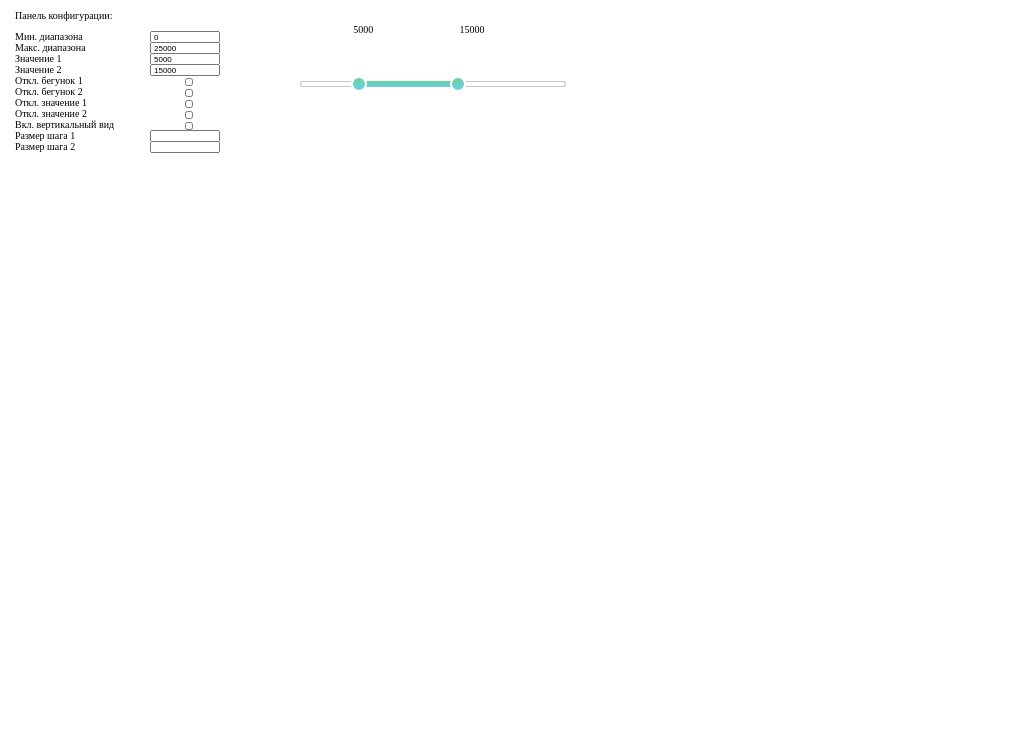
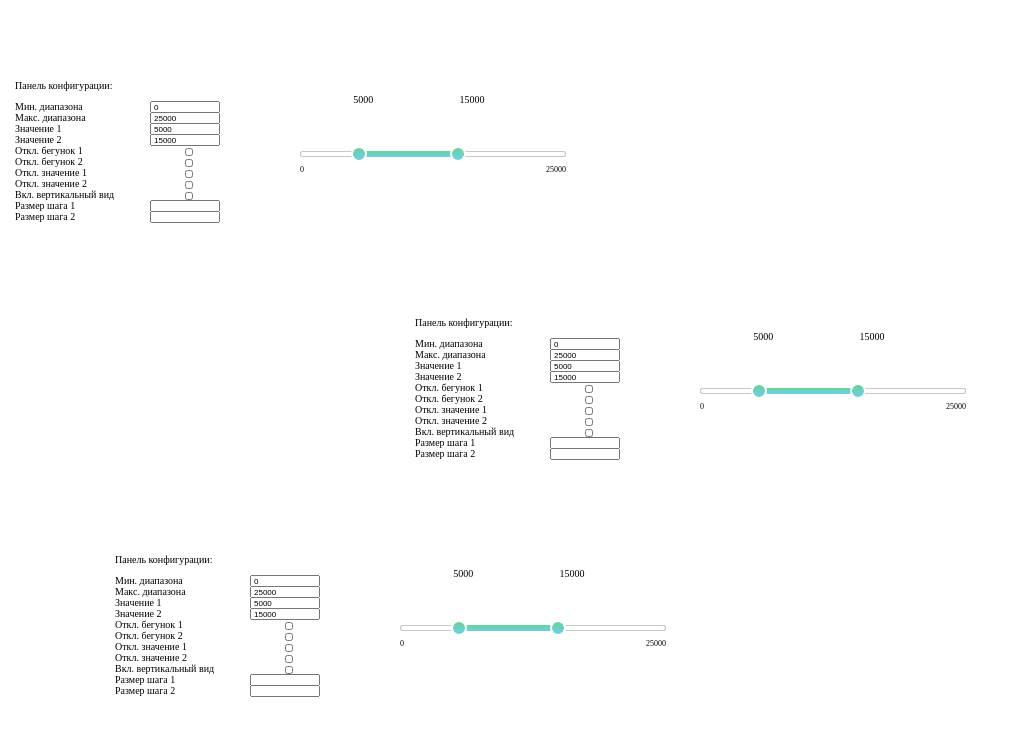
Before and after one commit to Vodkamishka/plugin-range-slider, a website: page index.html in a window 1280 px wide. Shown: the whole page, without its empty margins (0-1014 px from the left). Drawn offline with Linux system fonts and the light colour scheme.

Commit message:
add 2 sliders

```diff
--- a/index.html
+++ b/index.html
@@ -8,7 +8,9 @@
     <link rel="stylesheet" href="style.css">
 </head>
 <body>
-    <div class="wrapper"></div>
+    <div class="wrapper1"><div class="wrapper"></div></div>
+    <div class="wrapper1"><div class="wrapper"></div></div>
+    <div class="wrapper1"><div class="wrapper"></div></div>
 
     <script src='script.js'></script>
 </body>
--- a/script.js
+++ b/script.js
@@ -281,6 +281,7 @@ var Controller = /** @class */ (function () {
         this.model = model;
         this.addEvent();
         this.calls();
+        this.controllerScale();
         this.controllerSetValue();
         this.controllerSetScale();
         this.controllerHideBall();
--- a/script.ts
+++ b/script.ts
@@ -269,6 +269,7 @@ class Controller {
        this.model = model
        this.addEvent()
        this.calls()
+       this.controllerScale()
        this.controllerSetValue()
        this.controllerSetScale()
        this.controllerHideBall()
--- a/style.css
+++ b/style.css
@@ -9,6 +9,15 @@ body {
     -webkit-user-select: none;
     -moz-user-select: none;
     -ms-user-select: none;
+}
+.wrapper1 {
+    margin: 70px 0;
+}
+.wrapper1:nth-child(2){
+    margin-left: 400px;
+}
+.wrapper1:nth-child(3) {
+    margin-left: 100px;
 }
 .wrapper {
     display: flex;
```
